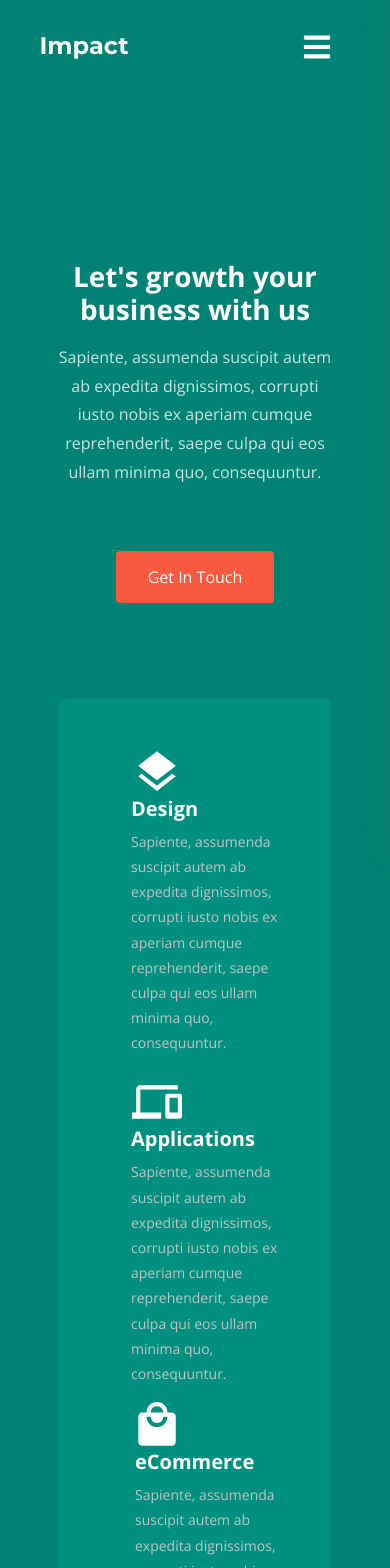
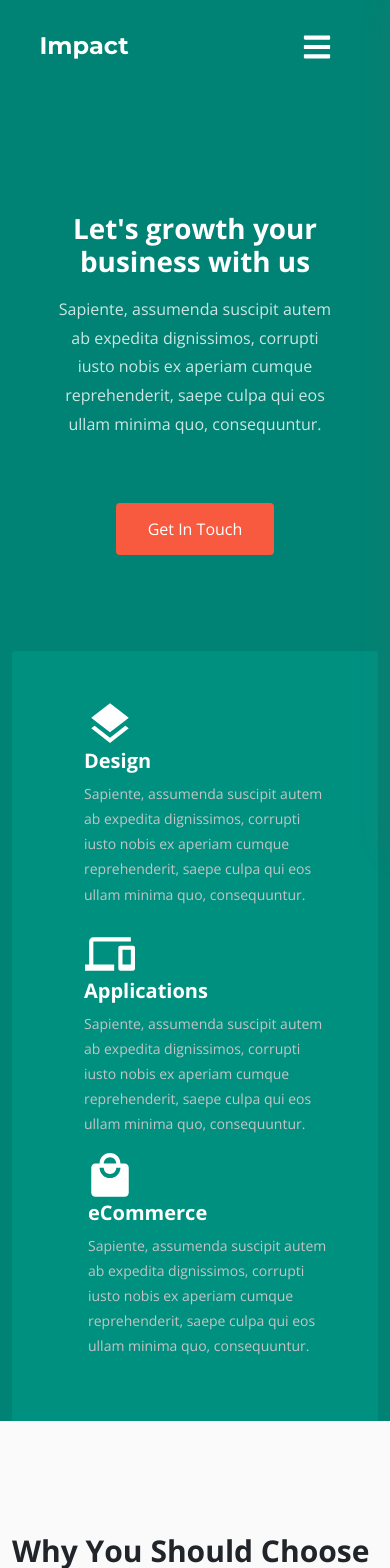
Before and after one commit to Shubham-5/Landing-page, a React (Create React App) app: page / in a window 390 px wide. Shown: the top 1568 px of the page. Built offline with nearby package versions, Linux system fonts and the light colour scheme.

Commit message:
fix : hero section padding

```diff
--- a/src/components/SectionHero/SectionHero.css
+++ b/src/components/SectionHero/SectionHero.css
@@ -1,5 +1,10 @@
 .hero {
     background: #008374;
+}
+
+.small-herp-div {
+    padding-left: 5px;
+    padding-right: 7px;
 }
 
 .hero-image1 {
@@ -16,13 +21,13 @@
 
 .hero-image1 {
     position: absolute;
-    top: 70px;
+    top: 10px;
     left: 20px;
 }
 
 .hero-image2 {
     position: absolute;
-    top: 70px;
+    top: 10px;
     right: 0;
 }
 
@@ -110,7 +115,6 @@
         margin-left: 25px;
     }
     .hero-box {
-        max-width: 272px;
         margin: 0 auto;
         padding: 50px;
     }
--- a/src/components/SectionHero/index.tsx
+++ b/src/components/SectionHero/index.tsx
@@ -6,7 +6,7 @@ const HeroSection = () => {
       <div className='container-fluid container-xl position-relative'>
         <div className='py-5'>
           <div className='py-4 d-flex'></div>
-          <div className='text-white pt-5 px-mx-3 px-4 text-center div'>
+          <div className='text-white px-mx-3 px-4 text-center div'>
             <h1 className='fw-bold px-md-3 px-0'>
               Let's growth your business with us
             </h1>
@@ -43,7 +43,7 @@ const HeroSection = () => {
           </div>
         </div>
 
-        <div className='pt-5'>
+        <div className='pt-5 small-hero-div'>
           <div className='hero-box py-5 px-5 rounded-top'>
             <div className='row '>
               <div className='col-lg-4 text-white d-flex'>
```
